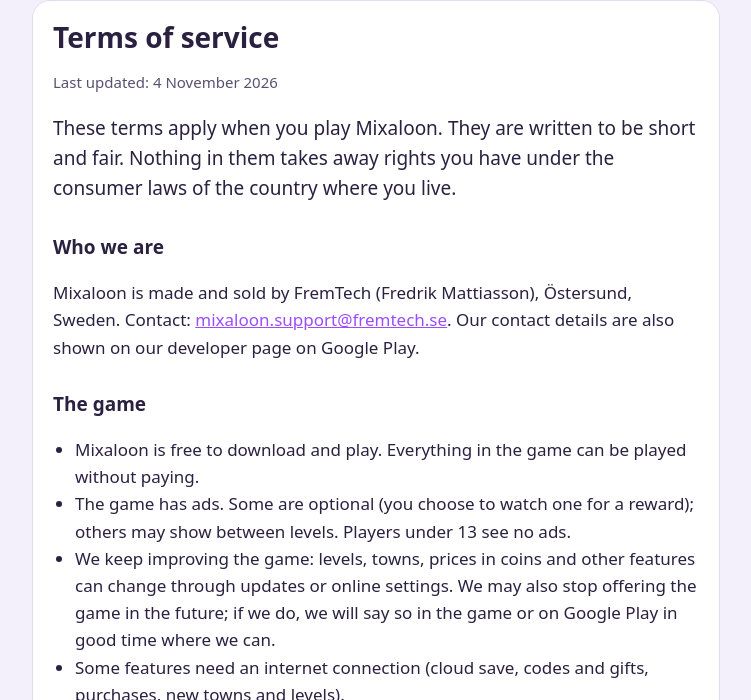
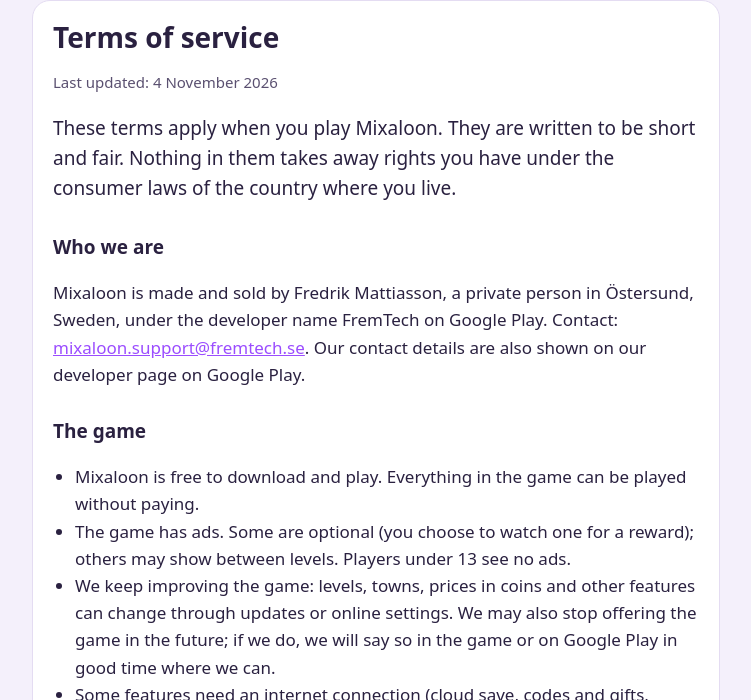
Before and after one commit to 0x466D/mixaloon-privacy, a plain HTML site: page terms/index.html in a window 1280 px wide. Shown: the part 100-800 px from the top of the page, without its empty margins (264-1015 px from the left). Drawn offline with Linux system fonts and the light colour scheme.

Commit message:
Terms: the seller is Fredrik Mattiasson (FremTech is the developer name, not a company)

```diff
--- a/terms/index.html
+++ b/terms/index.html
@@ -18,7 +18,7 @@
     <p class="lead">These terms apply when you play Mixaloon. They are written to be short and fair. Nothing in them takes away rights you have under the consumer laws of the country where you live.</p>
 
     <h2>Who we are</h2>
-    <p>Mixaloon is made and sold by FremTech (Fredrik Mattiasson), Östersund, Sweden. Contact: <a href="mailto:mixaloon.support@fremtech.se">mixaloon.support@fremtech.se</a>. Our contact details are also shown on our developer page on Google Play.</p>
+    <p>Mixaloon is made and sold by Fredrik Mattiasson, a private person in Östersund, Sweden, under the developer name FremTech on Google Play. Contact: <a href="mailto:mixaloon.support@fremtech.se">mixaloon.support@fremtech.se</a>. Our contact details are also shown on our developer page on Google Play.</p>
 
     <h2>The game</h2>
     <ul>
```
